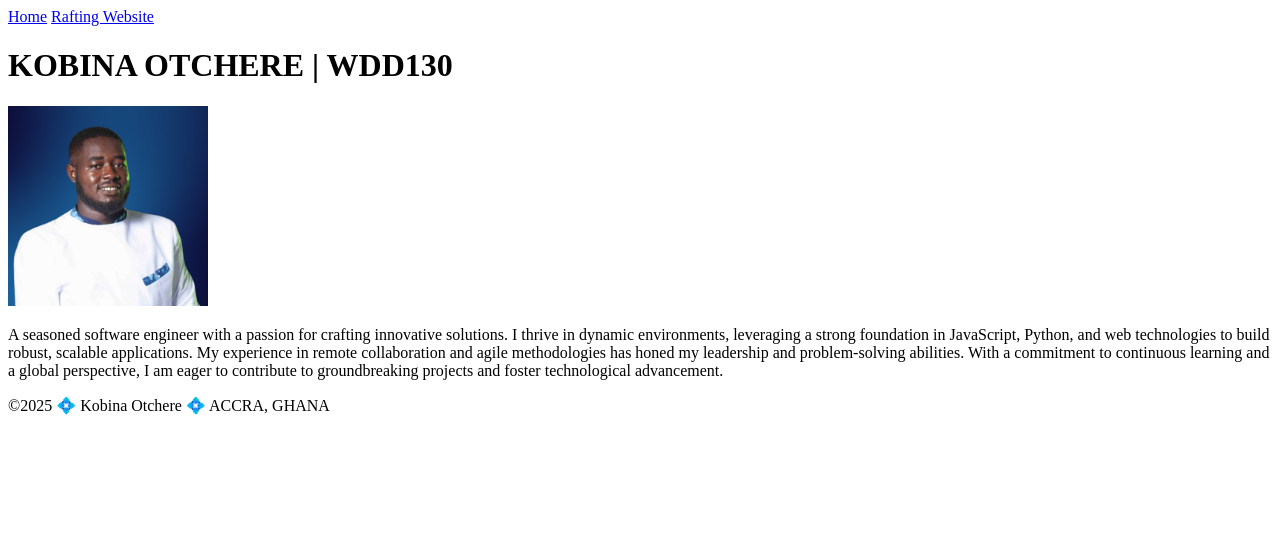
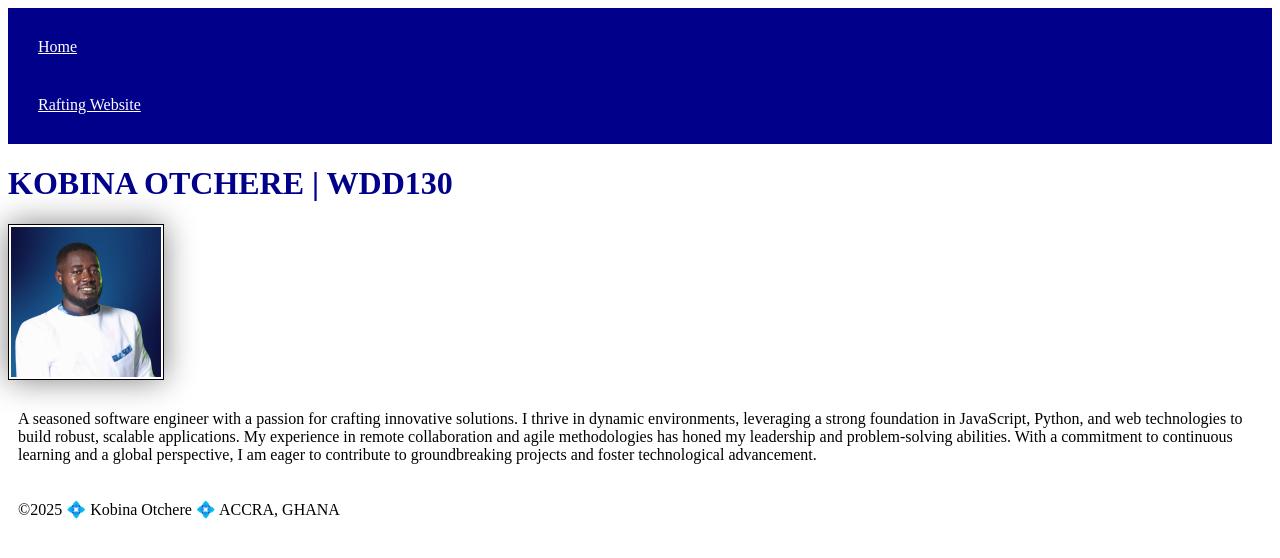
Before and after one commit to KobinaOtc/wdd130, a plain HTML site: page index.html in a window 1280 px wide. Drawn offline with Linux system fonts and the light colour scheme.

Commit message:
added Css

```diff
--- a/index.html
+++ b/index.html
@@ -3,6 +3,7 @@
 <head>
     <meta charset="utf-8">
     <meta name="viewport" content="width=device-width, initial-scale=1.0">
+    <link rel="stylesheet" href="styles/styles.css">
     <title> Kobina Otchere|WDD130</title>
 </head>
 <body>
--- /dev/null
+++ b/styles/styles.css
@@ -0,0 +1,26 @@
+nav {
+    background-color: darkblue;
+    padding: 10px;
+}
+
+nav a {
+    color: white;
+    display: block;
+    padding: 20px;
+}
+
+h1 {
+    color: darkblue;
+}
+
+img {
+    width: 150px;
+    height: auto;
+    border: 1px solid black;
+    padding: 2px;
+    box-shadow: 0 0 30px gray;
+}
+
+p {
+    padding: 10px;
+}
```
Also changed, not shown: week02/holygrail.html (+2 -6 lines).
